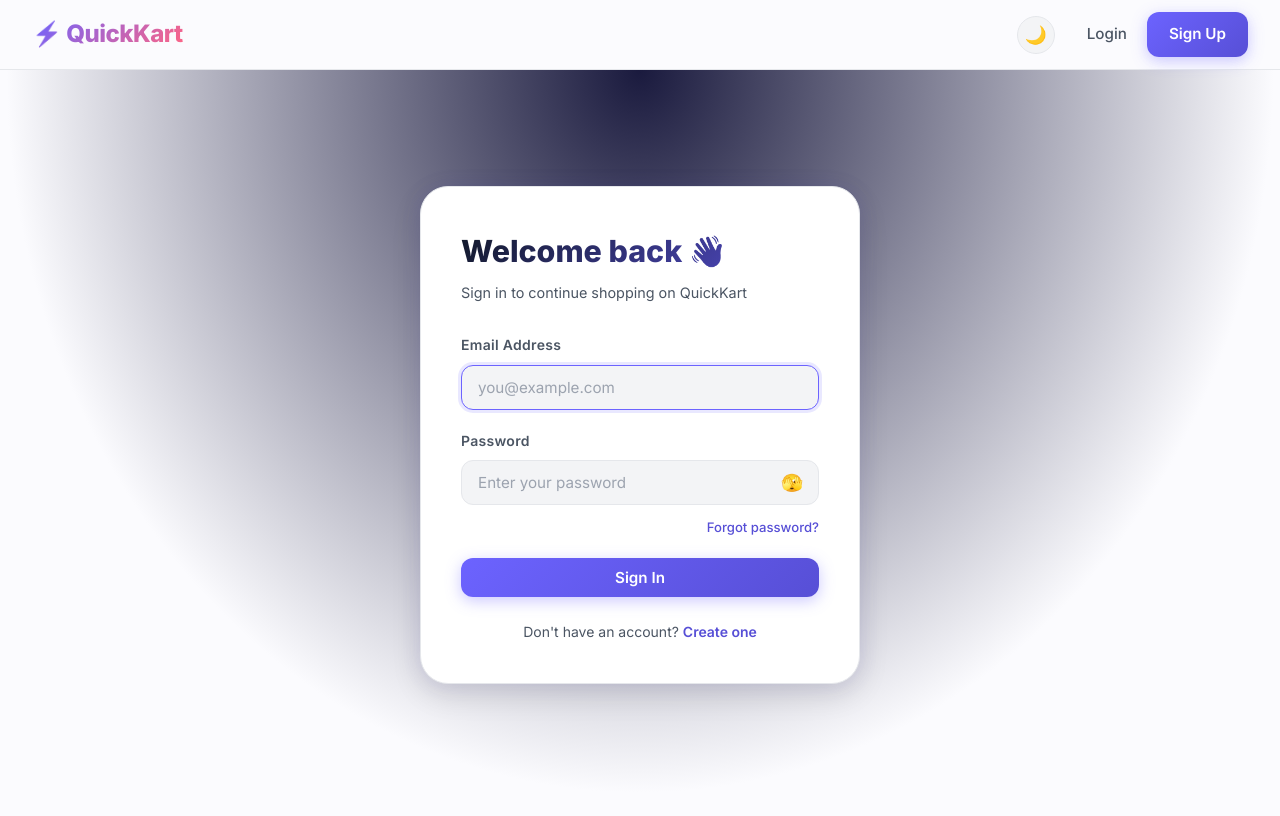
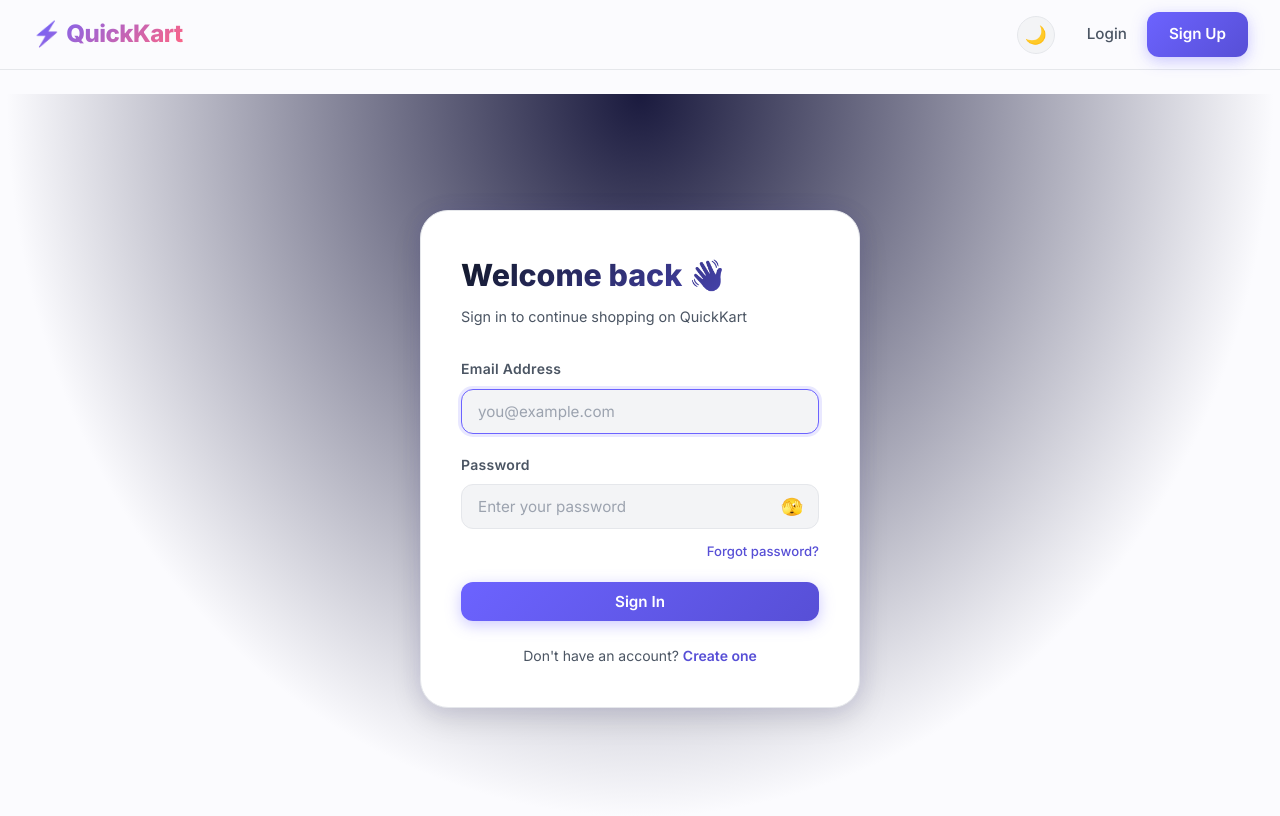
Before and after one commit to maaz-fast/QuickKart, a React (Vite) app in the folder frontend/: page /login in a window 1280 px wide. Shown: the top 816 px of the page. Built offline with nearby package versions, Linux system fonts and the light colour scheme.

Commit message:
Fix Admin login redirect and navbar z-axis overlay

```diff
--- a/frontend/src/index.css
+++ b/frontend/src/index.css
@@ -95,7 +95,7 @@ button { cursor: pointer; font-family: inherit; }
 
 .main-content {
   flex: 1;
-  padding-top: 70px; /* offset for fixed navbar */
+  padding-top: 94px; /* offset for fixed navbar + breathing room */
 }
 
 .container {
--- a/frontend/src/pages/LoginPage.jsx
+++ b/frontend/src/pages/LoginPage.jsx
@@ -30,7 +30,12 @@ const LoginPage = () => {
       setLoading(true);
       const { data } = await api.post('/auth/login', { email, password });
       login(data.user, data.token);
-      navigate('/', { replace: true });
+
+      if (data.user.role === 'admin') {
+        navigate('/admin/dashboard', { replace: true });
+      } else {
+        navigate('/', { replace: true });
+      }
     } catch (err) {
       setError(err.response?.data?.message || 'Login failed. Please try again.');
     } finally {
```
